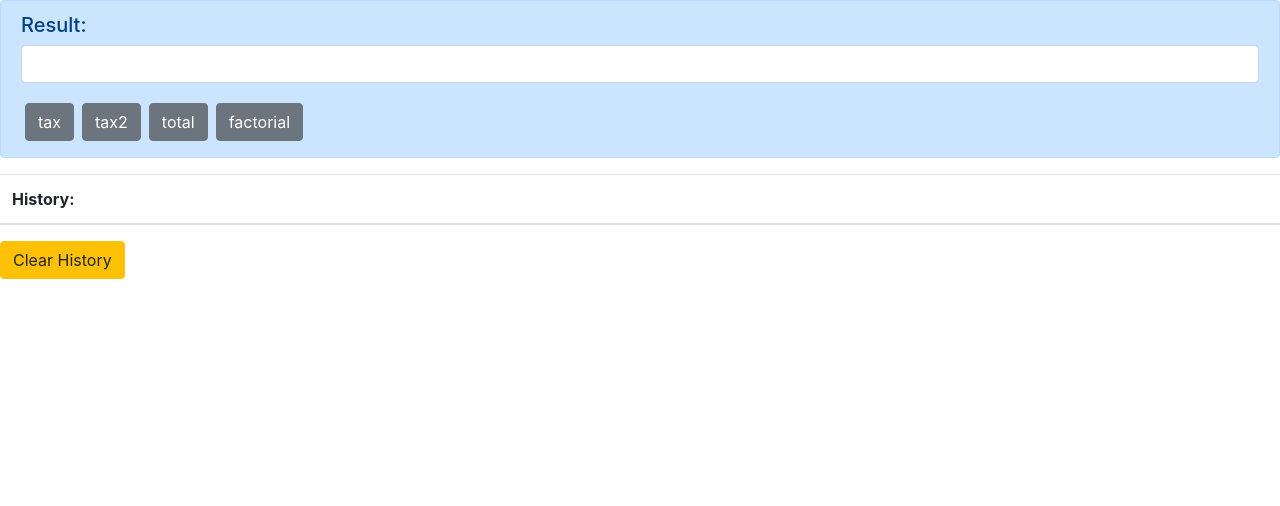
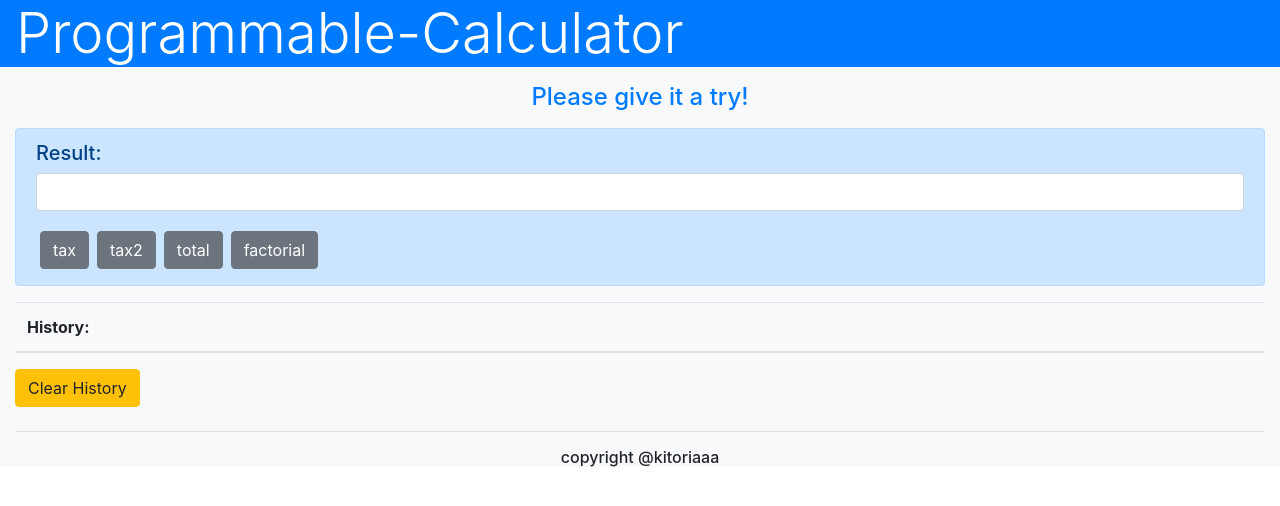
Before and after one commit to kitoriaaa/Programmable-Calculator, a Next.js app: page / in a window 1280 px wide. Shown: the top 506 px of the page. Built offline with nearby package versions, Linux system fonts and the light colour scheme.

Commit message:
Update: index page

```diff
--- a/src/pages/index.tsx
+++ b/src/pages/index.tsx
@@ -1,20 +1,15 @@
 import React from 'react';
 import { NextPage } from 'next';
-import Head from 'next/head';
-import styles from 'styles/Home.module.css';
 import Calc from '../../components/Calc';
+import { Layout } from '../../components/layout';
 
 const Home: NextPage = () => {
   return (
-    <>
-      <Head>
-        <title>Programmable-Calculator</title>
-        <link rel="stylesheet" href="https://stackpath.bootstrapcdn.com/bootstrap/4.5.0/css/bootstrap.min.css" crossOrigin="anonymous"></link>
-      </Head>
+    <Layout title="Please give it a try!" header="Programmable-Calculator">
       <div className="styles.container">
         <Calc />
       </div>
-    </>
+    </Layout>
   );
 };
 
```
